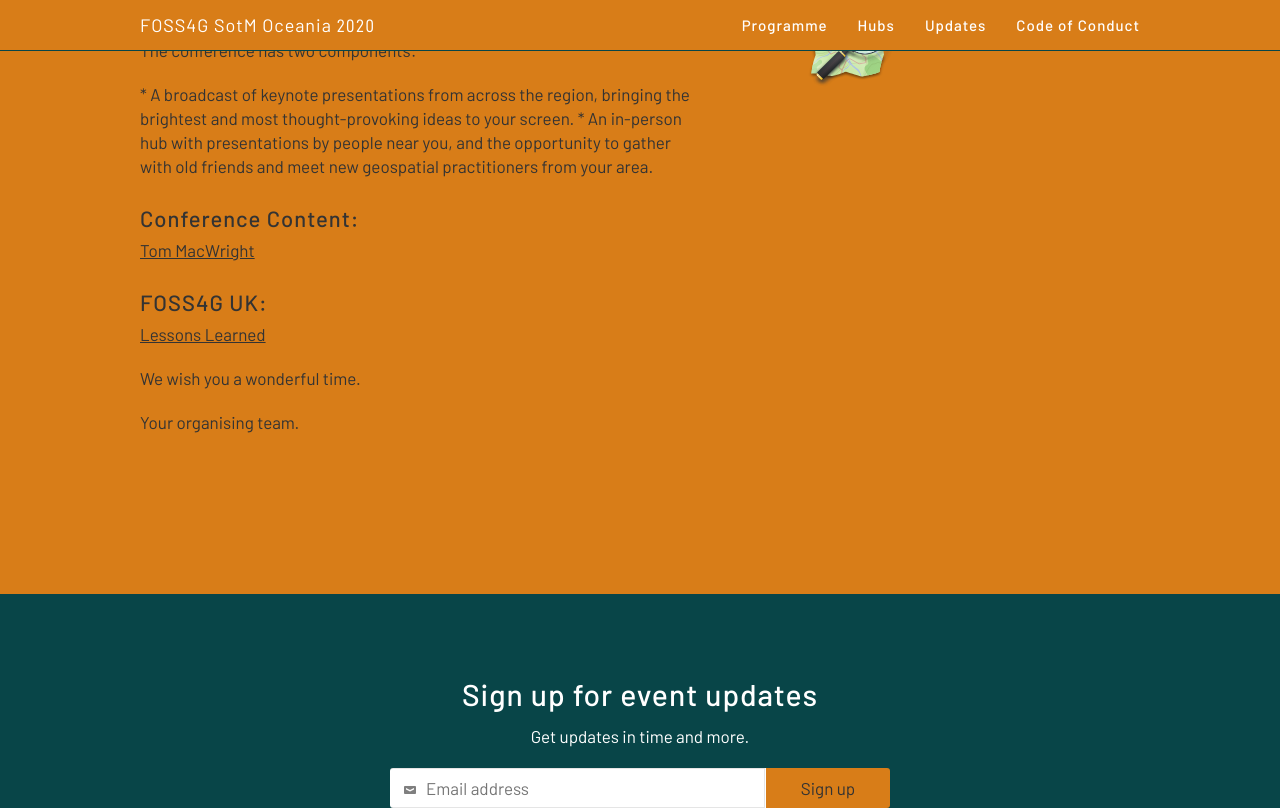
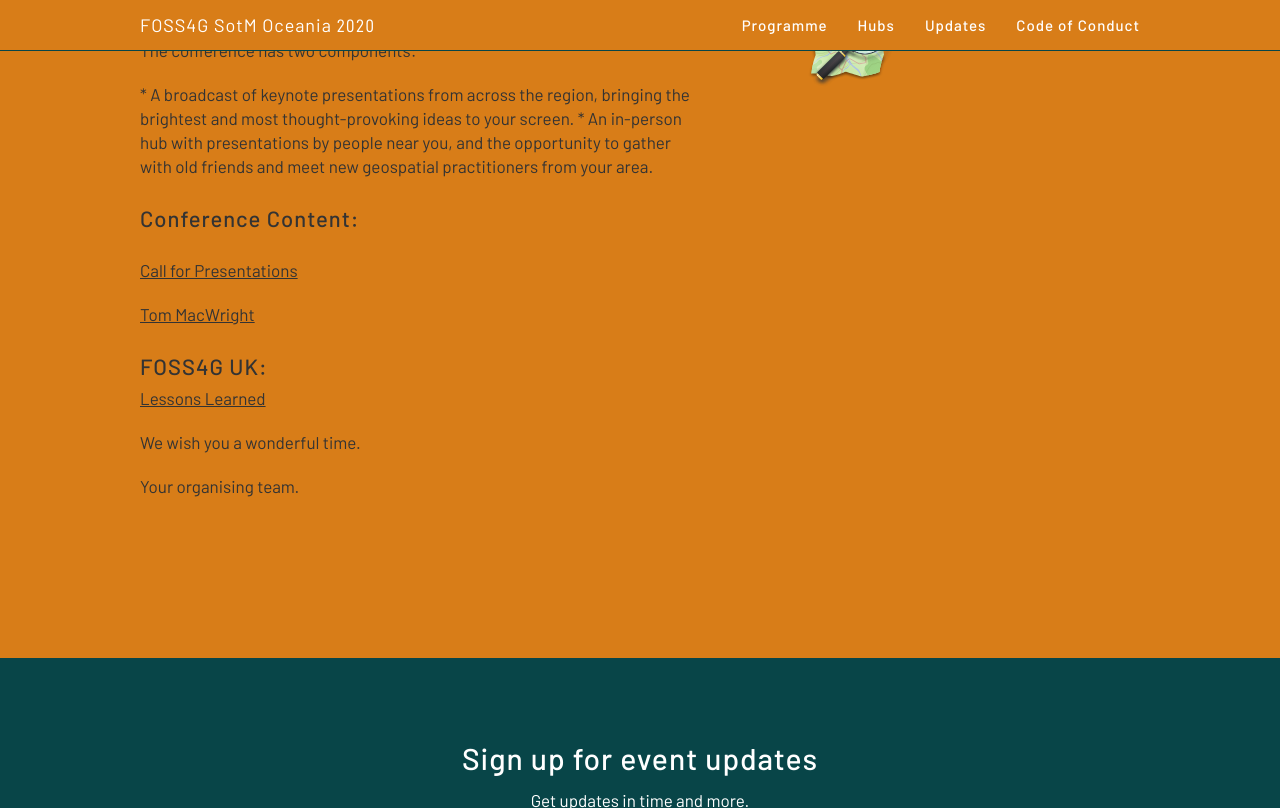
Before and after one commit to osgeo-oceania/foss4g-sotm-oceania-2020, a Jekyll site: the page built from index.html, in a window 1280 px wide and 900 px high, scrolled down 1266 px, cut to the strip 0-808 px from the top of the window. Built offline with Jekyll 4.4.1, drawn with Linux system fonts in a browser that asks for light colours.

Commit message:
Update about.html

```diff
--- a/_includes/about.html
+++ b/_includes/about.html
@@ -12,7 +12,9 @@
 	    * A broadcast of keynote presentations from across the region, bringing the brightest and most thought-provoking ideas to your screen.
 	    * An in-person hub with presentations by people near you, and the opportunity to gather with old friends and meet new geospatial practitioners from your area.
       	    <!-- <p> <a href="https://www.picgisrs.org/conference-venue/" rel="noopener noreferrer" target="_blank">Supporting the Pacific GIS/RS Conference in Vanuatu 2020</a> </p> -->
-	    <p> <h2>Conference Content:</h2> <a href="https://macwright.com/about/" rel="noopener noreferrer" target="_blank">Tom MacWright</a> </p>
+		  <p> <h2>Conference Content:</h2> </p>
+	    <p> <a href="https://docs.google.com/forms/d/e/1FAIpQLSd8aZjlZvP5ArubK0DkcIfEUIZnyxZLy1pNFS0p4YafKSo4LA/viewform" rel="noopener noreferrer" target="_blank">Call for Presentations</a> </p>
+	    <p> <a href="https://macwright.com/about/" rel="noopener noreferrer" target="_blank">Tom MacWright</a> </p>
             <!-- <p> <h2>Conference Platform:</h2> <a href="http://maptimeoceania.slack.com/" rel="noopener noreferrer" target="_blank">Slack Platform - foss4g-sotm-oceania channel</a> </p> -->
             <p> <h2>FOSS4G UK:</h2> <a href="https://wiki.osgeo.org/wiki/FOSS4GUK_2020_Online_-_Lessons_Learnt" rel="noopener noreferrer" target="_blank">Lessons Learned</a> </p>
             <p>We wish you a wonderful time.</p>
```
